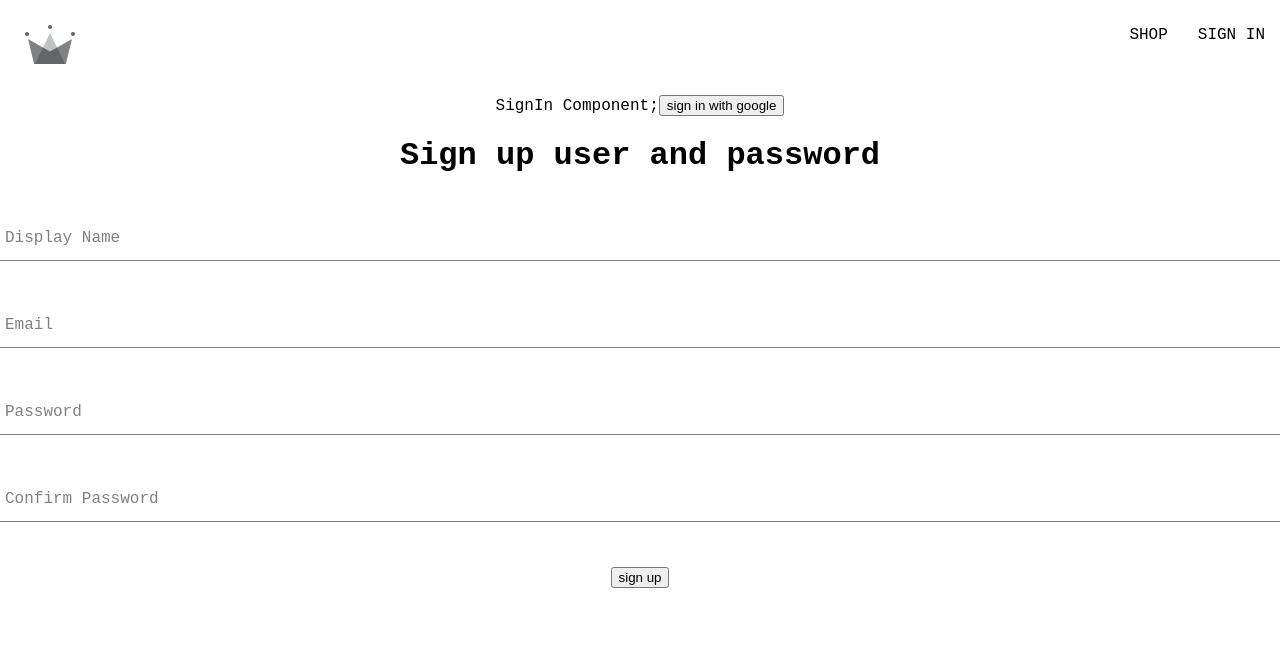
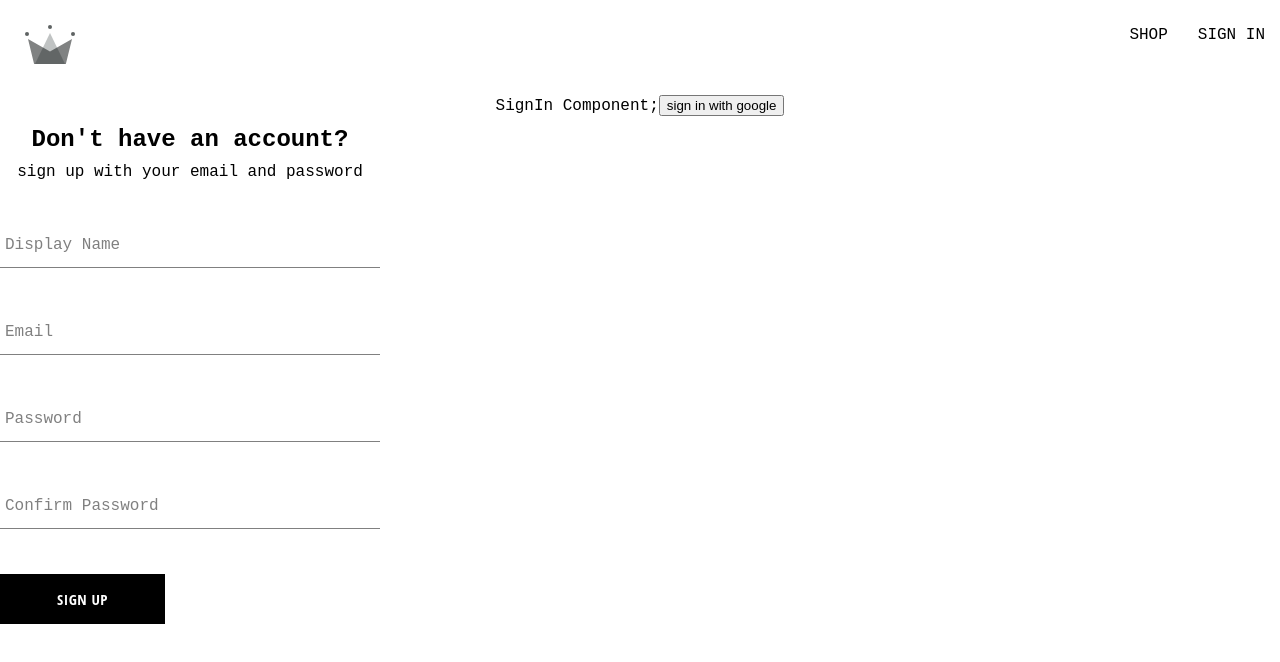
Before and after one commit to gaoyunke95/react-ecomm, a React (Create React App) app: page /sign-in in a window 1280 px wide. Shown: the top 662 px of the page. Built offline with nearby package versions, Linux system fonts and the light colour scheme; a web font is replaced by a local one.

Commit message:
setup button component

```diff
--- /dev/null
+++ b/src/components/button/button.componen.jsx
@@ -0,0 +1,17 @@
+import './button.styles.scss';
+
+/** default inverted google sign in */
+const BUTTON_TYPE_CLASSES = {
+    google: 'google-sign-in',
+    inverted: 'inverted'
+}
+
+const Button = ({children, buttonType, ...otherProps}) => {
+    return (
+        <button className={`button-container  ${BUTTON_TYPE_CLASSES[buttonType]}`} {...otherProps}>
+            {children}
+        </button>
+    )
+};
+
+export default Button;
--- /dev/null
+++ b/src/components/button/button.styles.scss
@@ -0,0 +1,46 @@
+.button-container {
+    min-width: 165px;
+    width: auto;
+    height: 50px;
+    letter-spacing: 0.5px;
+    line-height: 50px;
+    padding: 0 35px 0 35px;
+    font-size: 15px;
+    background-color: black;
+    color: white;
+    text-transform: uppercase;
+    font-family: 'Open Sans Condensed';
+    font-weight: bolder;
+    border: none;
+    cursor: pointer;
+    display: flex;
+    justify-content: center;
+
+    &:hover {
+      background-color: white;
+      color: black;
+      border: 1px solid black;
+    }
+
+    &.google-sign-in {
+      background-color: #4285f4;
+      color: white;
+
+      &:hover {
+        background-color: #357ae8;
+        border: none;
+      }
+    }
+
+    &.inverted {
+      background-color: white;
+      color: black;
+      border: 1px solid black;
+
+      &:hover {
+        background-color: black;
+        color: white;
+        border: none;
+      }
+    }
+  }
--- a/src/components/sign-up/sign-up.component.jsx
+++ b/src/components/sign-up/sign-up.component.jsx
@@ -1,6 +1,8 @@
 import { useState } from "react";
 import { createAuthUserWithEmailAndPassword, createUserDocumentFromAuth } from "../../utils/firebase/firebase.utils";
 import FormInput from "../form-input/form-input.component";
+import './sign-up.styles.scss';
+import Button from "../button/button.componen";
 //initilize fields
 const defaultFormFields = {
   displayName: "",
@@ -51,8 +53,9 @@
   };
 
   return (
-    <div>
-      <h1>Sign up user and password</h1>
+    <div className="sign-up-container">
+      <h2>Don't have an account?</h2>
+      <span>sign up with your email and password</span>
       <form onSubmit={handleSubmit}>
 
         <FormInput
@@ -91,7 +94,7 @@
           required
         ></FormInput>
 
-        <button>sign up</button>
+        <Button type='submit'>sign up</Button>
       </form>
     </div>
   );
--- /dev/null
+++ b/src/components/sign-up/sign-up.styles.scss
@@ -0,0 +1,9 @@
+.sign-up-container {
+    display: flex;
+    flex-direction: column;
+    width: 380px;
+
+    h2 {
+      margin: 10px 0;
+    }
+  }
```
